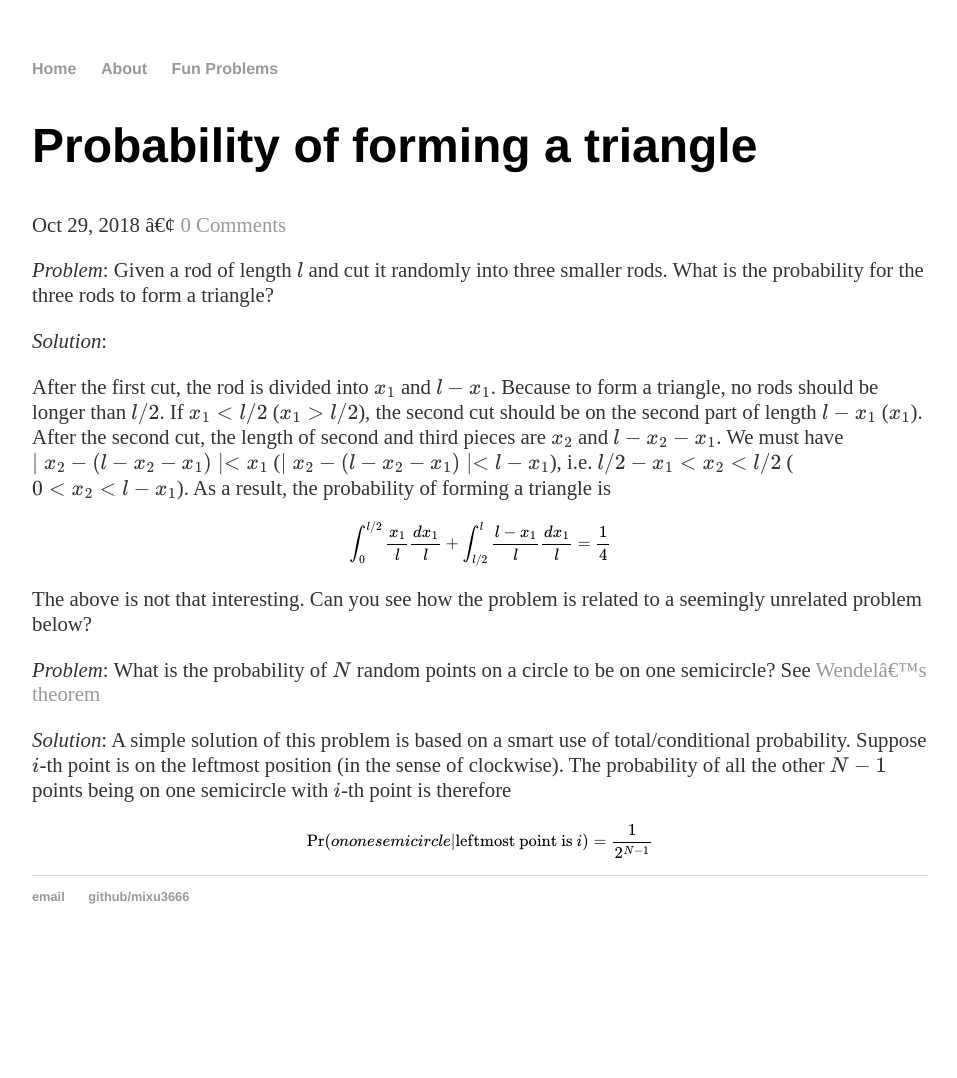
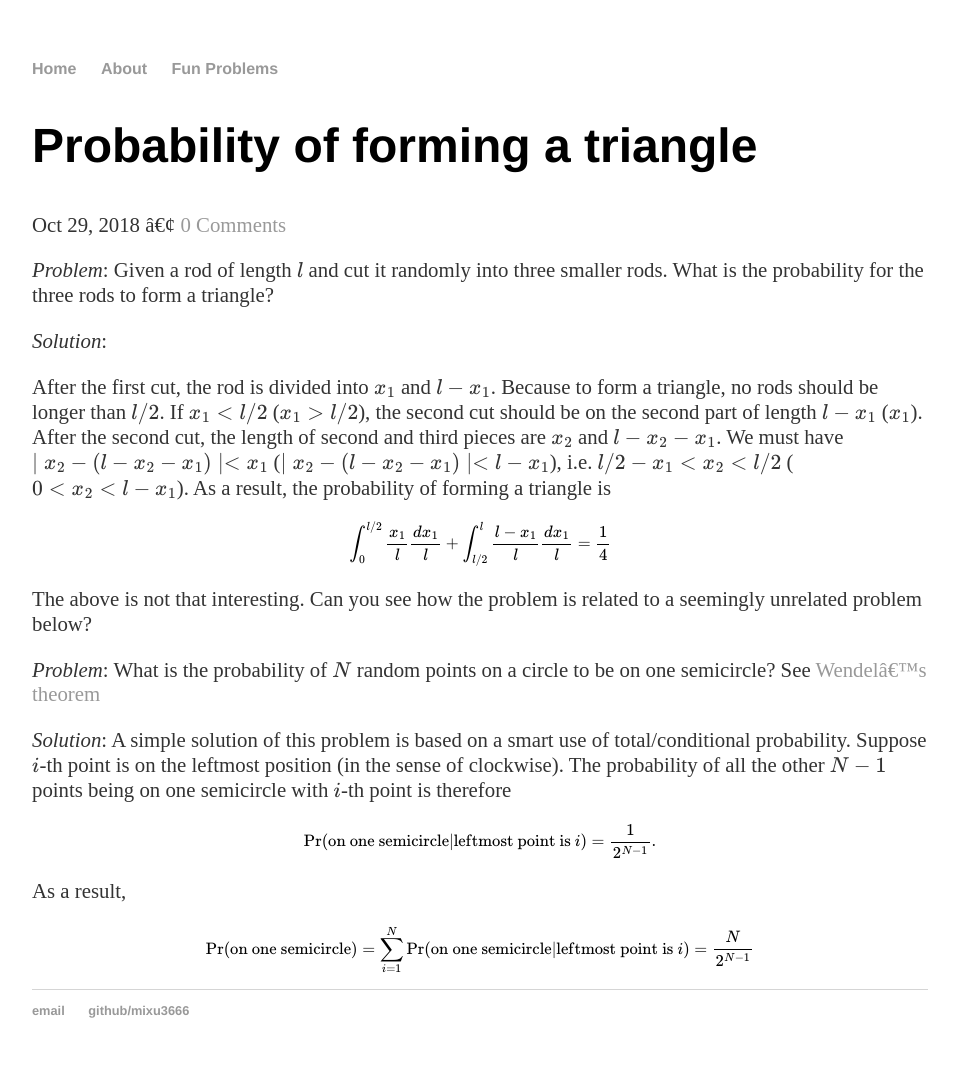
Before and after one commit to mixu3666/mixu3666.github.io, a Jekyll site: the page built from _posts/2018-10-29-Probability-of-Forming-a-Triangle.md, in a window 1280 px wide. Shown: the whole page, without its empty margins (160-1117 px from the left). Built offline with Jekyll 4.4.1, drawn with Linux system fonts in a browser that asks for light colours; formulas are drawn with MathJax 3; a script that is not in the unit is left out; comment, search, counter and statistics services are not loaded; before the commit the page ends 964 px from its top, so only the background shows below that.

Commit message:
Update 2018-10-29-Probability-of-Forming-a-Triangle.md

```diff
--- a/_posts/2018-10-29-Probability-of-Forming-a-Triangle.md
+++ b/_posts/2018-10-29-Probability-of-Forming-a-Triangle.md
@@ -25,5 +25,11 @@ The above is not that interesting. Can you see how the problem is related to a s
 A simple solution of this problem is based on a smart use of total/conditional probability. Suppose $i$-th point is on the leftmost position (in the sense of clockwise). The probability of all the other $N-1$ points being on one semicircle with $i$-th point is therefore
 
 $$
-\mathrm{Pr}(on one semicircle|\text{leftmost point is }i)=\frac{1}{2^{N-1}}
+\mathrm{Pr}(\text{on one semicircle}|\text{leftmost point is }i)=\frac{1}{2^{N-1}}.
 $$
+
+As a result,
+
+$$
+\mathrm{Pr}(\text{on one semicircle})=\sum_{i=1}^N\mathrm{Pr}(\text{on one semicircle}|\text{leftmost point is }i)=\frac{N}{2^{N-1}}
+$$
```
